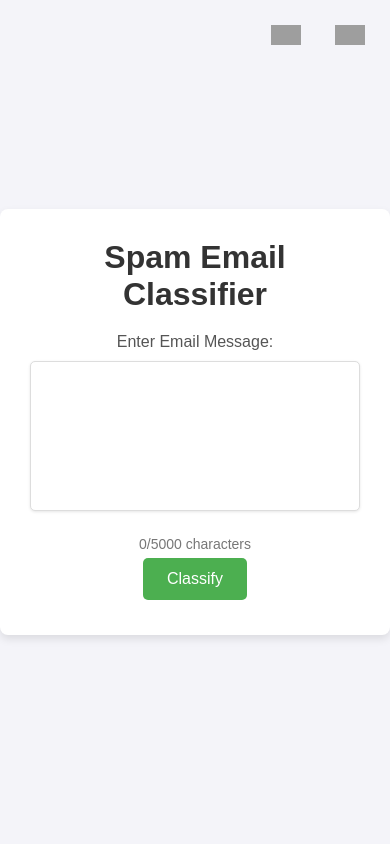
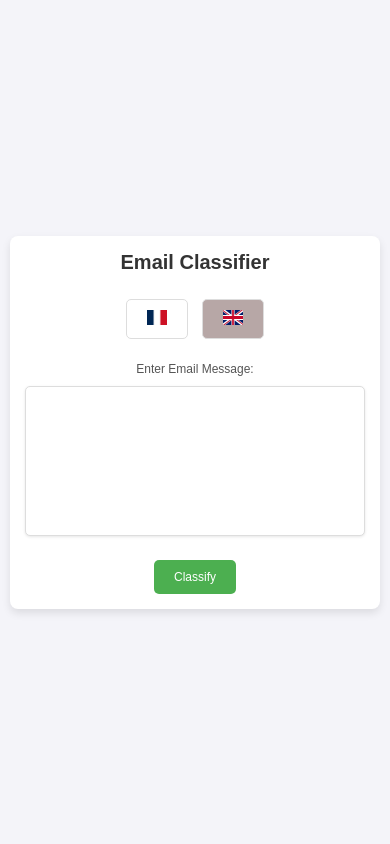
Before and after one commit to Oktiuw/Email_classifier, a Flask app: page / in a window 390 px wide. Run offline with Flask 3, Linux system fonts and the light colour scheme; grey boxes are pictures that could not be loaded.

Commit message:
Arrangement fichier + factorisation  et style

```diff
--- /dev/null
+++ b/Web_interface/static/css/style.css
@@ -0,0 +1,131 @@
+* {
+    margin: 0;
+    padding: 0;
+    box-sizing: border-box;
+}
+
+body {
+    font-family: Arial, sans-serif;
+    background-color: #f4f4f9;
+    display: flex;
+    justify-content: center;
+    align-items: center;
+    height: 100vh;
+    margin: 0;
+}
+
+.container {
+    background-color: #fff;
+    border-radius: 8px;
+    box-shadow: 0 4px 8px rgba(0, 0, 0, 0.1);
+    padding: 30px;
+    width: 80%;
+    max-width: 800px;
+    min-width: 350px;
+    text-align: center;
+}
+
+h1 {
+    color: #333;
+    margin-bottom: 20px;
+}
+
+label {
+    font-size: 16px;
+    color: #555;
+    margin-bottom: 10px;
+    display: block;
+}
+
+textarea {
+    width: 100%;
+    height: 250px;
+    padding: 10px;
+    font-size: 16px;
+    border: 1px solid #ddd;
+    border-radius: 5px;
+    margin-bottom: 20px;
+    resize: none;
+    box-shadow: 0 1px 3px rgba(0, 0, 0, 0.1);
+}
+
+button {
+    padding: 10px 20px;
+    font-size: 16px;
+    border: none;
+    border-radius: 5px;
+    cursor: pointer;
+    transition: background-color 0.3s;
+}
+
+.classify-btn {
+    background-color: #4CAF50;
+    color: white;
+}
+
+.classify-btn:hover {
+    background-color: #45a049;
+}
+
+.lang-buttons button {
+    background-color: transparent;
+    color: #B7A7A6;
+    border: 1px solid #ddd;
+    margin: 5px;
+}
+
+.lang-buttons button:hover {
+    background-color: #f0f0f0;
+    border-color: #bbb;
+}
+
+.result {
+    margin-top: 20px;
+    font-size: 18px;
+    font-weight: bold;
+    color: #333;
+}
+
+.error {
+    color: red;
+    font-weight: bold;
+}
+
+@media screen and (max-width: 768px) {
+    .container {
+        width: 90%;
+        padding: 20px;
+    }
+
+    h1 {
+        font-size: 24px;
+    }
+
+    label, button {
+        font-size: 14px;
+    }
+
+    textarea {
+        font-size: 14px;
+        max-height: 150px;
+    }
+}
+
+@media screen and (max-width: 480px) {
+    .container {
+        width: 95%;
+        padding: 15px;
+    }
+
+    h1 {
+        font-size: 20px;
+    }
+
+    label, button, textarea {
+        font-size: 12px;
+    }
+    textarea{
+        max-height: 150px;
+
+    }
+}
--- /dev/null
+++ b/Web_interface/static/js/script.js
@@ -0,0 +1,24 @@
+window.onload = function() {
+    const lang = localStorage.getItem('language') || 'en';
+    setLanguage(lang);
+};
+
+function switchLanguage(language) {
+    localStorage.setItem('language', language);
+    setLanguage(language);
+}
+function setLanguage(language) {
+    if (language === 'fr') {
+        document.getElementById('title').innerText = 'Classificateur de spam';
+        document.getElementById('emailMessageLabel').innerText = 'Entrez le message de l\'email :';
+        document.querySelector('button[type="submit"]').innerText = 'Classer';
+        document.getElementById('frBtn').style.backgroundColor = '#B7A7A6';
+        document.getElementById('enBtn').style.backgroundColor = '';
+    } else {
+        document.getElementById('title').innerText = 'Email Classifier';
+        document.getElementById('emailMessageLabel').innerText = 'Enter Email Message:';
+        document.querySelector('button[type="submit"]').innerText = 'Classify';
+        document.getElementById('enBtn').style.backgroundColor = '#B7A7A6 ';
+        document.getElementById('frBtn').style.backgroundColor = '';
+    }
+}
--- a/Web_interface/templates/index.html
+++ b/Web_interface/templates/index.html
@@ -4,218 +4,40 @@
     <meta charset="UTF-8">
     <meta name="viewport" content="width=device-width, initial-scale=1.0">
     <title>Email Classifier</title>
-    <style>
-        /* Réinitialisation des marges et padding */
-        * {
-            margin: 0;
-            padding: 0;
-            box-sizing: border-box;
-        }
-
-        body {
-            font-family: Arial, sans-serif;
-            background-color: #f4f4f9;
-            display: flex;
-            justify-content: center;
-            align-items: center;
-            height: 100vh;
-            margin: 0;
-        }
-
-        .container {
-            background-color: #fff;
-            border-radius: 8px;
-            box-shadow: 0 4px 8px rgba(0, 0, 0, 0.1);
-            padding: 30px;
-            width: 400px;
-            text-align: center;
-        }
-
-        h1 {
-            color: #333;
-            margin-bottom: 20px;
-        }
-
-        label {
-            font-size: 16px;
-            color: #555;
-            margin-bottom: 10px;
-            display: block;
-        }
-
-        textarea {
-            width: 100%;
-            height: 150px;
-            padding: 10px;
-            font-size: 16px;
-            border: 1px solid #ddd;
-            border-radius: 5px;
-            margin-bottom: 20px;
-            resize: none;
-            box-shadow: 0 1px 3px rgba(0, 0, 0, 0.1);
-        }
-
-        button {
-            background-color: #4CAF50;
-            color: white;
-            padding: 12px 24px;
-            font-size: 16px;
-            border: none;
-            border-radius: 5px;
-            cursor: pointer;
-            transition: all 0.3s ease;
-            margin: 5px;
-            text-align: center;
-        }
-
-        button:hover {
-            background-color: #45a049;
-            transform: translateY(-2px);
-        }
-
-        button:active {
-            transform: translateY(2px);
-        }
-
-        .language-selector {
-            position: absolute;
-            top: 10px;
-            right: 10px;
-        }
-
-        .language-selector button {
-            background-color: transparent;
-            border: none;
-            cursor: pointer;
-            transition: transform 0.2s;
-            padding: 10px;
-        }
-
-        .language-selector button:hover {
-            transform: scale(1.1);
-        }
-
-        .language-selector img {
-            width: 30px;
-            height: 20px;
-        }
-
-        .result {
-            margin-top: 20px;
-            font-size: 18px;
-            font-weight: bold;
-            color: #333;
-        }
-
-        .error {
-            color: red;
-            font-weight: bold;
-        }
-
-        .char-count {
-            font-size: 14px;
-            color: #777;
-        }
-
-        /* Styles pour les messages d'erreur */
-        .error {
-            color: red;
-            font-weight: bold;
-        }
-    </style>
+    <link rel="stylesheet" href="{{ url_for('static', filename='css/style.css') }}">
 </head>
 <body>
-    <div class="language-selector">
-        <!-- Boutons avec des drapeaux -->
-        <button id="frBtn" onclick="switchLanguage('fr')">
-            <img src="https://upload.wikimedia.org/wikipedia/commons/c/c3/Flag_of_France.svg" alt="Français">
-        </button>
-        <button id="enBtn" onclick="switchLanguage('en')">
-            <img src="https://upload.wikimedia.org/wikipedia/commons/thumb/a/a5/Flag_of_the_United_Kingdom_%281-2%29.svg/1920px-Flag_of_the_United_Kingdom_%281-2%29.svg.png" alt="English">
-        </button>
-    </div>
 
-    <div class="container" id="container">
-        <h1 id="title">Spam Email Classifier</h1>
-        <form method="POST" onsubmit="return validateMessageLength()">
-            <label for="email_message" id="message_label">Enter Email Message:</label>
-            <textarea id="email_message" name="email_message" rows="4" cols="50" maxlength="5000"></textarea><br>
-            <span id="char_count" class="char-count">0/5000 characters</span><br>
-            <button type="submit" id="submit_button">Classify</button>
+    <div class="container">
+        <h1 id="title">Email Classifier</h1>
+
+        <div class="lang-buttons">
+            <button id="frBtn" onclick="switchLanguage('fr')">
+                <img src="{{ url_for('static', filename='img/fr_flag.png') }}" alt="Français" width="20" height="15">
+            </button>
+            <button id="enBtn" onclick="switchLanguage('en')">
+                <img src="{{ url_for('static', filename='img/eng_flag.png') }}" alt="English" width="20" height="15">
+            </button>
+        </div>
+        <br>
+
+
+        <form method="POST">
+            <label for="email_message" id="emailMessageLabel">Enter Email Message:</label>
+            <textarea name="email_message" rows="4" cols="50"></textarea><br>
+            <button type="submit" class="classify-btn">Classify</button>
         </form>
 
-        <!-- Prediction Result -->
-        {% if prediction %}
-        <div class="result">
-            <h2 id="prediction_label">Prediction: {{ prediction }}</h2>
-            <i id="warning_label">This result could not be accurate, be careful</i>
+        <div id="result" class="result" style="display:none;">
+            <h2 id="prediction">{{ prediction }}</h2>
+            <i>This result could not be accurate, be careful</i>
         </div>
-        {% endif %}
 
-        <!-- Error Message -->
-        {% if error %}
-        <div class="error">
-            <h2 id="error_label">{{ error }}</h2>
-        </div>
-        {% endif %}
-
-        <!-- Message too long error -->
-        <div id="error_message" class="error" style="display: none;">
-            <h2 id="too_long_message">Message is too long! Maximum 5000 characters allowed.</h2>
+        <div id="error" class="error" style="display:none;">
+            <h2 id="errorMessage">{{ error }}</h2>
         </div>
     </div>
 
-    <script>
-        // Variables de traduction pour chaque langue
-        const translations = {
-            en: {
-                title: "Spam Email Classifier",
-                message_label: "Enter Email Message:",
-                submit_button: "Classify",
-                prediction_label: "Prediction: ",
-                warning_label: "This result could not be accurate, be careful",
-                error_label: "An error occurred",
-                too_long_message: "Message is too long! Maximum 5000 characters allowed.",
-            },
-            fr: {
-                title: "Classificateur d'Emails Spam",
-                message_label: "Entrez le message de l'email :",
-                submit_button: "Classer",
-                prediction_label: "Prédiction : ",
-                warning_label: "Ce résultat pourrait ne pas être précis, soyez prudent",
-                error_label: "Une erreur s'est produite",
-                too_long_message: "Le message est trop long ! Maximum 5000 caractères autorisés.",
-            }
-        };
-
-        // Fonction pour changer la langue
-        function switchLanguage(language) {
-            document.getElementById('title').innerText = translations[language].title;
-            document.getElementById('message_label').innerText = translations[language].message_label;
-            document.getElementById('submit_button').innerText = translations[language].submit_button;
-            document.getElementById('prediction_label').innerText = translations[language].prediction_label;
-            document.getElementById('warning_label').innerText = translations[language].warning_label;
-            document.getElementById('error_label').innerText = translations[language].error_label;
-            document.getElementById('too_long_message').innerText = translations[language].too_long_message;
-        }
-
-        // Mise à jour du compteur de caractères
-        document.getElementById('email_message').addEventListener('input', function() {
-            var count = this.value.length;
-            document.getElementById('char_count').innerText = count + "/5000 characters";
-        });
-
-        // Validation côté frontend avant envoi
-        function validateMessageLength() {
-            var message = document.getElementById('email_message').value;
-            if (message.length > 5000) {
-                document.getElementById('error_message').style.display = 'block';
-                return false;  // Empêche l'envoi du formulaire
-            } else {
-                document.getElementById('error_message').style.display = 'none';
-                return true;   // Permet l'envoi du formulaire
-            }
-        }
-    </script>
+    <script src="{{ url_for('static', filename='js/script.js') }}"></script>
 </body>
 </html>
```
Also changed, not shown: Web_interface/static/img/eng_flag.png (added), Web_interface/static/img/fr_flag.png (added).
